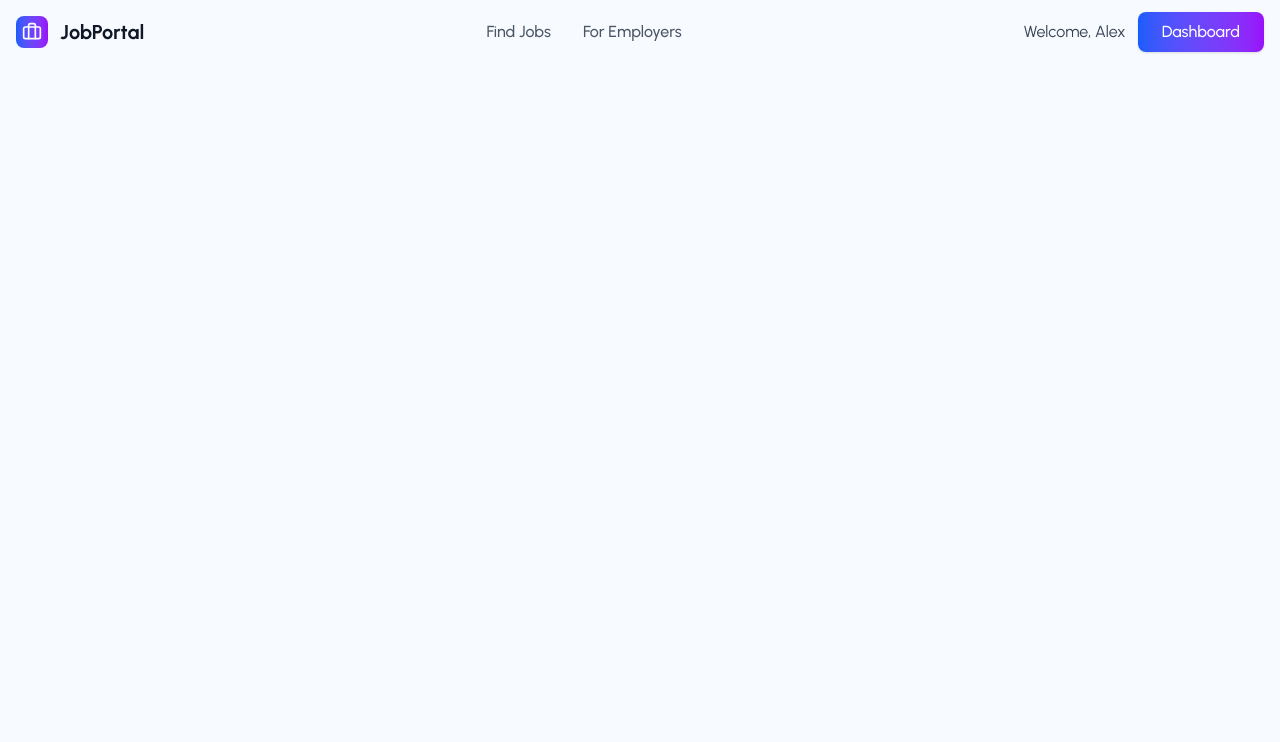
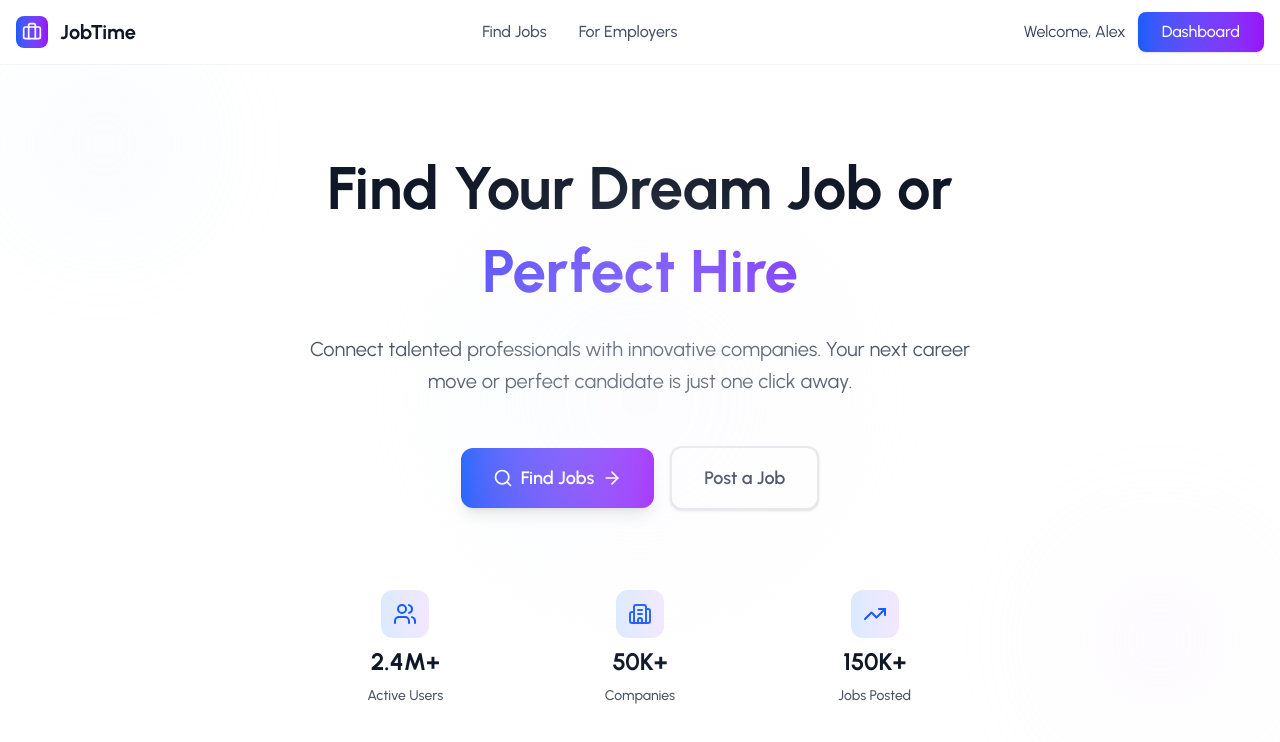
Before and after one commit to RockCoder108/JobTime, a React (Vite) app in the folder frontend/: page / in a window 1280 px wide. Shown: the top 742 px of the page. Built offline with nearby package versions, Linux system fonts and the light colour scheme.

Commit message:
Add Hero component and enhance Header with animation effects

```diff
--- a/frontend/src/pages/LandingPage/LandingPage.jsx
+++ b/frontend/src/pages/LandingPage/LandingPage.jsx
@@ -1,10 +1,12 @@
 import React from 'react'
 import Header from './components/Header'
+import Hero from './components/Hero'
 
 const LandingPage = () => {
   return (
     <div>
       <Header />
+      <Hero />
     </div>
   )
 }
--- a/frontend/src/pages/LandingPage/components/Header.jsx
+++ b/frontend/src/pages/LandingPage/components/Header.jsx
@@ -8,7 +8,12 @@ const Header = () => {
     const user = {fullName: "Alex", role: "employer"}
     const navigate = useNavigate();
   return (
-    <header>
+    <motion.header
+      initial={{ opacity: 0, y: -20 }}
+      animate={{ opacity: 1, y: 0 }}
+      transition={{ duration: 0.6 }}
+      className="fixed top-0 left-0 right-0 z-50 bg-white/95 backdrop-blur-sm border-b border-gray-100"
+    >
       <div className="container mx-auto px-4">
         <div className="flex items-center justify-between h-16">
           {/* Logo */}
@@ -16,7 +21,7 @@ const Header = () => {
             <div className="w-8 h-8 bg-gradient-to-r from-blue-600 to-purple-600 rounded-lg flex items-center justify-center">
               <Briefcase className="w-5 h-5 text-white" />
             </div>
-            <span className="text-xl font-bold text-gray-900">JobPortal</span>
+            <span className="text-xl font-bold text-gray-900">JobTime</span>
           </div>
 
           {/* Navigation Links - Hidden on mobile */}
@@ -76,7 +81,7 @@ const Header = () => {
           </div>
         </div>
       </div>
-    </header>
+    </motion.header>
   );
 }
 
--- a/frontend/src/pages/LandingPage/components/Hero.jsx
+++ b/frontend/src/pages/LandingPage/components/Hero.jsx
@@ -1,11 +1,118 @@
 import React from 'react'
+import { motion } from "framer-motion";
+import { Search, ArrowRight, Users, Building2, TrendingUp } from "lucide-react";
+import { useNavigate } from "react-router-dom";
 
 const Hero = () => {
+    const isAuthenticated  = true
+    const user = { fullName: "Alex", role: "employer" }
+
+    const navigate = useNavigate();
+    const stats = [
+      { icon: Users, label: "Active Users", value: "2.4M+" },
+      { icon: Building2, label: "Companies", value: "50K+" },
+      { icon: TrendingUp, label: "Jobs Posted", value: "150K+" },
+    ];
   return (
-    <div>
+    <section className="pt-24 pb-16 bg-white min-h-screen flex items-center">
+      <div className="container mx-auto px-4">
+        <div className="max-w-4xl mx-auto text-center">
+          {/* Main Heading */}
+          <motion.h1
+            initial={{ opacity: 0, y: 30 }}
+            animate={{ opacity: 1, y: 0 }}
+            transition={{ duration: 0.8 }}
+            className="text-4xl md:text-5xl lg:text-6xl font-bold text-gray-900 mb-6 leading-tight pt-10"
+          >
+            Find Your Dream Job or
+            <span className="block bg-gradient-to-r from-blue-600 to-purple-600 bg-clip-text text-transparent mt-2">
+              Perfect Hire
+            </span>
+          </motion.h1>
 
-    </div>
-  )
+          {/* Subheading */}
+          <motion.p
+            initial={{ opacity: 0, y: 30 }}
+            animate={{ opacity: 1, y: 0 }}
+            transition={{ delay: 0.2, duration: 0.8 }}
+            className="text-xl md:text-xl text-gray-600 mb-12 max-w-2xl mx-auto leading-relaxed"
+          >
+            Connect talented professionals with innovative companies. Your next
+            career move or perfect candidate is just one click away.
+          </motion.p>
+
+          {/* CTA Buttons */}
+          <motion.div
+            initial={{ opacity: 0, y: 30 }}
+            animate={{ opacity: 1, y: 0 }}
+            transition={{ delay: 0.4, duration: 0.8 }}
+            className="flex flex-col sm:flex-row gap-4 justify-center items-center mb-16"
+          >
+            <motion.button
+              whileHover={{ scale: 1.02 }}
+              whileTap={{ scale: 0.98 }}
+              className="group bg-gradient-to-r from-blue-600 to-purple-600 text-white px-8 py-4 rounded-xl font-semibold text-lg hover:from-blue-700 hover:to-purple-700 transition-all duration-300 shadow-lg hover:shadow-xl flex items-center space-x-2"
+              onClick={() => navigate("/find-jobs")}
+            >
+              <Search className="w-5 h-5" />
+              <span>Find Jobs</span>
+              <ArrowRight className="w-5 h-5 group-hover:translate-x-1 transition-transform" />
+            </motion.button>
+
+            <motion.button
+              whileHover={{ scale: 1.02 }}
+              whileTap={{ scale: 0.98 }}
+              className="bg-white border-2 border-gray-200 text-gray-700 px-8 py-4 rounded-xl font-semibold text-lg hover:border-gray-300 hover:bg-gray-50 transition-all duration-300 shadow-sm hover:shadow-md"
+              onClick={() => {
+                navigate(
+                  isAuthenticated && user?.role === "employer"
+                    ? "/employer-dashboard"
+                    : "/login"
+                );
+              }}
+            >
+              Post a Job
+            </motion.button>
+          </motion.div>
+
+          {/* Stats */}
+          <motion.div
+            initial={{ opacity: 0, y: 30 }}
+            animate={{ opacity: 1, y: 0 }}
+            transition={{ delay: 0.6, duration: 0.8 }}
+            className="grid grid-cols-1 md:grid-cols-3 gap-8 max-w-2xl mx-auto"
+          >
+            {stats.map((stat, index) => (
+              <motion.div
+                key={index}
+                initial={{ opacity: 0, y: 20 }}
+                animate={{ opacity: 1, y: 0 }}
+                transition={{ delay: 0.8 + index * 0.1, duration: 0.6 }}
+                className="flex flex-col items-center space-y-2 p-4 rounded-xl hover:bg-gray-50 transition-colors"
+              >
+                <div className="w-12 h-12 bg-gradient-to-r from-blue-100 to-purple-100 rounded-xl flex items-center justify-center mb-2">
+                  <stat.icon className="w-6 h-6 text-blue-600" />
+                </div>
+                <div className="text-2xl font-bold text-gray-900">
+                  {stat.value}
+                </div>
+                <div className="text-sm text-gray-600 font-medium">
+                  {stat.label}
+                </div>
+              </motion.div>
+            ))}
+          </motion.div>
+        </div>
+      </div>
+
+      {/* Subtle Background Elements */}
+      <div className="absolute inset-0 overflow-hidden pointer-events-none">
+        <div className="absolute top-20 left-10 w-32 h-32 bg-blue-100 rounded-full blur-3xl opacity-30" />
+        <div className="absolute bottom-20 right-10 w-40 h-40 bg-purple-100 rounded-full blur-3xl opacity-30" />
+        <div className="absolute top-1/2 left-1/2 transform -translate-x-1/2 -translate-y-1/2 w-96 h-96 bg-gradient-to-r from-blue-50 to-purple-50 rounded-full blur-3xl opacity-20" />
+      </div>
+    </section>
+  );
 }
 
 export default Hero
```
